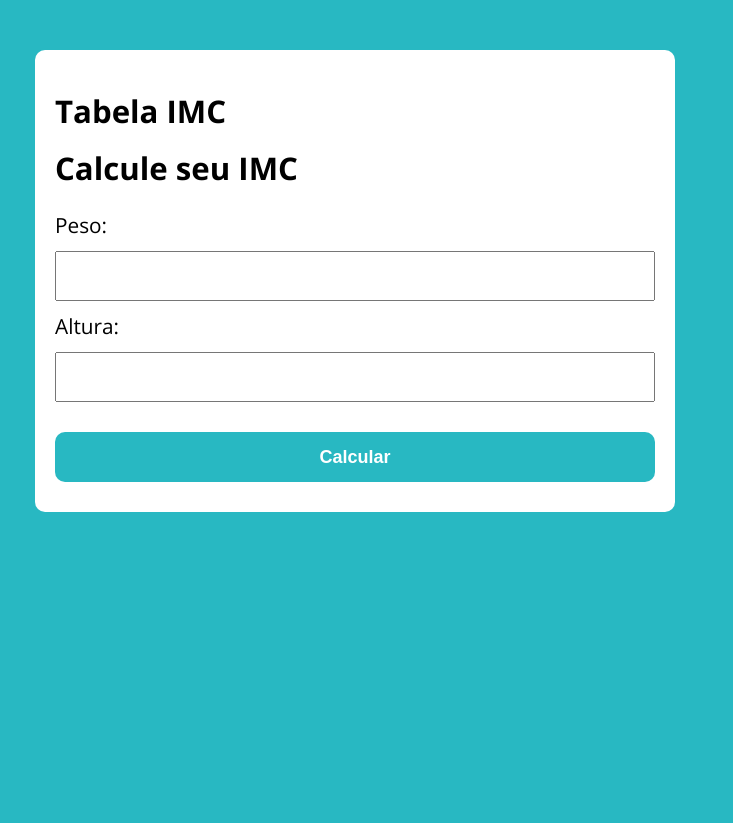
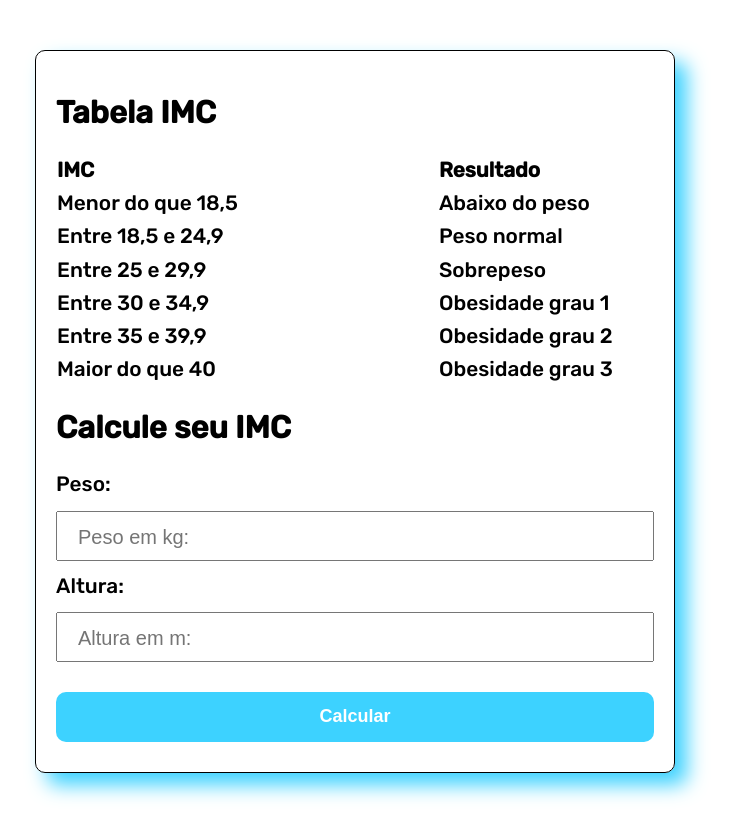
Before and after one commit to Erickrsrs/CalculaIMC, a plain HTML site: page index.html in a window 1280 px wide. Shown: the whole page, without its empty margins (285-1018 px from the left). Before the commit the page ends 800 px from the top, so only its background shows below. Drawn offline with nearby package versions, Linux system fonts and the light colour scheme.

Commit message:
style: improving page design

```diff
--- a/assets/css/style.css
+++ b/assets/css/style.css
@@ -1,7 +1,8 @@
-@import url('https://fonts.googleapis.com/css?family=Open+Sans:400,700&display=swap');
+@import url('https://fonts.googleapis.com/css2?family=Rubik:wght@300;500&display=swap');
+
 :root{
-  --primary-color: rgb(40, 184, 194);
-  --primary-color-darker: rgb(10, 98, 116);
+  --white: rgb(255, 255, 255);
+  --primary-color-darker: rgb(13, 152, 180);
 }
 
 *{
@@ -12,18 +13,20 @@
 body{
   margin: 0;
   padding: 0;
-  background: var(--primary-color);
-  font-family: 'Open sans', sans-serif;
+  background: var(--white);
+  font-family: 'Rubik', sans-serif;
   font-size: 1.3em;
   line-height: 1.5em;
 }
 
 .container{
+  border: 1px solid;
   max-width: 640px;
   margin: 50px auto;
-  background: #fff;
+  background: var(--width);
   padding: 20px;
   border-radius: 10px;
+  box-shadow: 12px 12px 20px rgb(61, 210, 255);
 }
 
 form input, form label, form button{
@@ -38,13 +41,17 @@ form input{
   padding: 0 20px;
 }
 
+form input::placeholder{
+  font-size: 20px;
+}
+
 form input:focus{
-  outline: 1px solid var(--primary-color);
+  outline: 1px solid var(--white);
 }
 
 form button{
   border: none;
-  background: var(--primary-color);
+  background: rgb(61, 210, 255);
   color: #fff;
   font-size: 18px;
   font-weight: 700;
@@ -68,3 +75,15 @@ form button:hover{
   background-color: rgba(253, 88, 88, 0.412);
   padding: 10px 20px;
 }
+
+table{
+  border-collapse: collapse;
+}
+
+table td, table th{
+  text-align: left;
+}
+
+.table-1{
+  padding-right: 200px;
+}
--- a/index.html
+++ b/index.html
@@ -10,21 +10,51 @@
 </head>
 
 <body>
-
   <section class="container">
     <h1>Tabela IMC</h1>
-    <p>
+    <table>
+      <thead>
+        <tr>
+          <th class="table-1">IMC</th>
+          <th>Resultado</th>
+        </tr>
+      </thead>
+      <tbody>
+        <tr>
+          <td class="table-1">Menor do que 18,5</td>
+          <td>Abaixo do peso</td>
+        </tr>
+        <tr>
+          <td class="table-1">Entre 18,5 e 24,9</td>
+          <td>Peso normal</td>
+        </tr>
+        <tr>
+          <td class="table-1">Entre 25 e 29,9</td>
+          <td>Sobrepeso</td>
+        </tr>
+        <tr>
+          <td class="table-1">Entre 30 e 34,9</td>
+          <td>Obesidade grau 1</td>
+        </tr>
+        <tr>
+          <td class="table-1">Entre 35 e 39,9</td>
+          <td>Obesidade grau 2</td>
+        </tr>
+        <tr>
+          <td class="table-1">Maior do que 40</td>
+          <td>Obesidade grau 3</td>
+        </tr>
+      </tbody>
+    </table>
 
-    </p>
     <h2>Calcule seu IMC</h2>
-
     <form id="form" action="">
 
       <label for="peso">Peso:</label>
-      <input id="peso" name="peso" type="text">
+      <input id="peso" placeholder="Peso em kg:" name="peso" type="text">
 
       <label for="altura">Altura:</label>
-      <input id="altura" name="altura" type="text">
+      <input id="altura" placeholder="Altura em m:" name="altura" type="text">
 
       <button type="submit">Calcular</button>
     </form>
```
